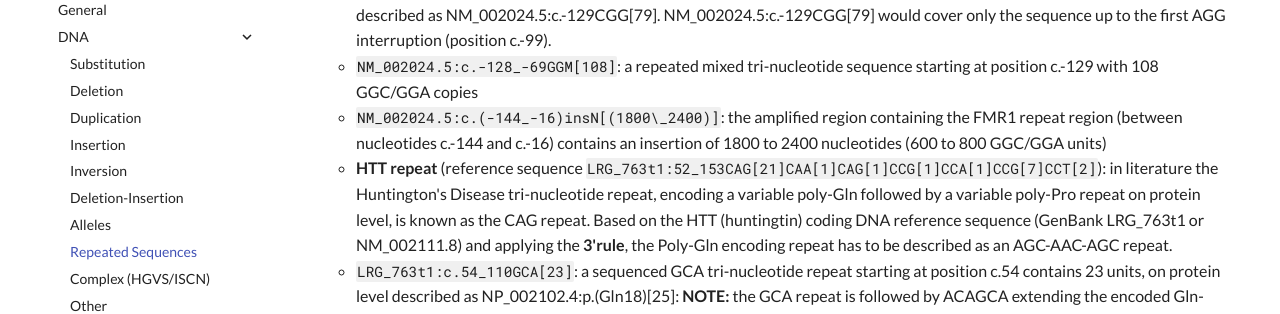
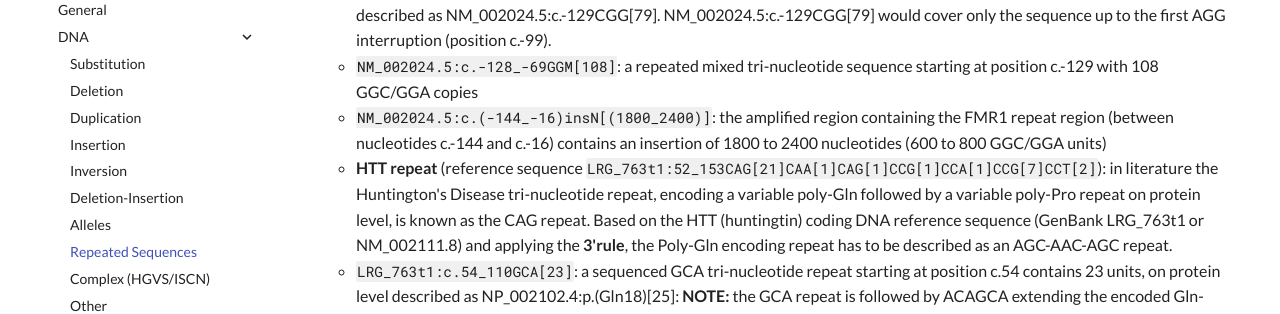
Before and after one commit to HGVSnomenclature/hgvs-nomenclature, an MkDocs documentation site: the page built from docs/recommendations/DNA/repeated.md, in a window 1280 px wide and 900 px high, scrolled down 1627 px. Shown: the part 152-466 px from the top of the window. Built offline with MkDocs 1.6.1 and Material for MkDocs 9.7.7, drawn with Linux system fonts in a browser that asks for light colours.

Commit message:
minor \_ fix

```diff
--- a/docs/recommendations/DNA/repeated.md
+++ b/docs/recommendations/DNA/repeated.md
@@ -40,7 +40,7 @@ bin/pull-syntax -f docs/syntax.yaml dna.rpt
       - `NM_002024.5:c.-128_-69GGC[10]GGA[1]GGC[9]GGA[1]GGC[10]`: a sequenced GGC tri-nucleotide repeat from position c.-128 to c.-69 contains 10 GGC, 1 GGA, 9 GGC, 1 GGA and 10 GGC units (31 repeat units)
       - `NM_002024.5:c.-128_-69GGC[68]GGA[1]GGC[10]`: a repeated CGG tri-nucleotide sequence starting at position c.-129 with 79 repeat units: **NOTE**: since the reference sequence contains a mixed repeat (CGG and AGG units), the variant **can not** be described as NM_002024.5:c.-129CGG[79]. NM_002024.5:c.-129CGG[79] would cover only the sequence up to the first AGG interruption (position c.-99).
       - `NM_002024.5:c.-128_-69GGM[108]`: a repeated mixed tri-nucleotide sequence starting at position c.-129 with 108 GGC/GGA copies
-      - `NM_002024.5:c.(-144_-16)insN[(1800\_2400)]`: the amplified region containing the FMR1 repeat region (between nucleotides c.-144 and c.-16) contains an insertion of 1800 to 2400 nucleotides (600 to 800 GGC/GGA units)
+      - `NM_002024.5:c.(-144_-16)insN[(1800_2400)]`: the amplified region containing the FMR1 repeat region (between nucleotides c.-144 and c.-16) contains an insertion of 1800 to 2400 nucleotides (600 to 800 GGC/GGA units)
     - **HTT repeat** (reference sequence `LRG_763t1:52_153CAG[21]CAA[1]CAG[1]CCG[1]CCA[1]CCG[7]CCT[2]`): in literature the Huntington's Disease tri-nucleotide repeat, encoding a variable poly-Gln followed by a variable poly-Pro repeat on protein level, is known as the CAG repeat. Based on the HTT (huntingtin) coding DNA reference sequence (GenBank LRG_763t1 or NM_002111.8) and applying the **3'rule**, the Poly-Gln encoding repeat has to be described as an AGC-AAC-AGC repeat.
       - `LRG_763t1:c.54_110GCA[23]`: a sequenced GCA tri-nucleotide repeat starting at position c.54 contains 23 units, on protein level described as NP_002102.4:p.(Gln18)[25]: **NOTE:** the GCA repeat is followed by ACAGCA extending the encoded Gln-repeat by 2
     - **CFTR intron 9**: `NM_000492.3:c.1210-33_1210-6GT[11]T[6]`: the mixed repeat sequence form position c.1210-33 to c.1210-6 contains 11 GT and 6 T copies: **NOTE**: when only the variable T-stretch is described the format is NM_000492.3:c.1210-12_1210-6T[7] (see Q&A below)
```
